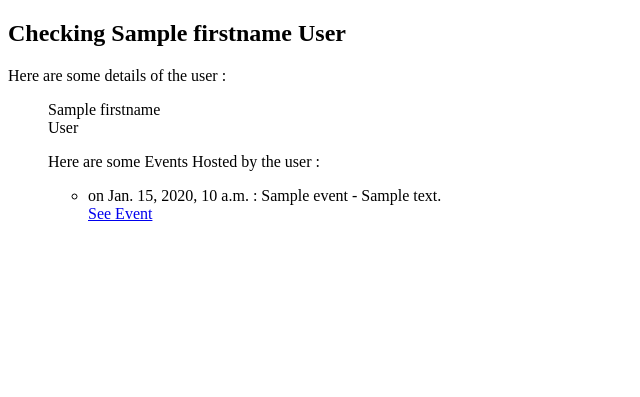
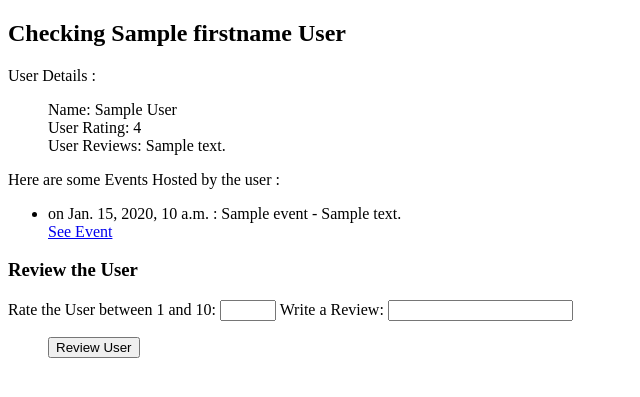
Before and after one commit to hublirajat/MAIN, a Django app: template food/templates/viewUserProfile.html in a window 1280 px wide. Shown: the part 38-435 px from the top of the page, without its empty margins (0-640 px from the left). Run offline with Django 3.2, Linux system fonts and the light colour scheme; the template is opened without the code that fills it: most values are stand-ins (such as "Sample title", 1, 10 or a date in 2020); some libraries are stand-ins or nearby versions.

Commit message:
View User Profile and User reviews

```diff
--- a/food/forms.py
+++ b/food/forms.py
@@ -16,6 +16,9 @@ class EventCreationForm(forms.Form):
 class ReviewForm(forms.Form):
     comment = forms.CharField(max_length=300)
 
+class UserReviewForm(forms.Form):
+    rating = forms.IntegerField(min_value=1, max_value=10)
+    userReview = forms.CharField(max_length=300)
 
 #this class represents the registration form and its validation methods
 class RegistrationForm(forms.Form):
--- a/food/templates/form.html
+++ b/food/templates/form.html
@@ -19,7 +19,7 @@
 </div>
 <div class="summary">
 	<p> Register </p>
-    <form id="register" action="{% url register %}" method="post" class="niceform" novalidate>{% csrf_token %}
+    <form id="register" action="{% url "register" %}" method="post" class="niceform" novalidate>{% csrf_token %}
         <dl>
             <dt> Username : </dt>
             <dd>{{ form.username }}</dd>
--- a/food/templates/viewUserProfile.html
+++ b/food/templates/viewUserProfile.html
@@ -36,11 +36,14 @@
 <div class = "welcomeHeader">
 <h2> Checking  {{ firstname }} {{ lastname }} </h2>
 </div>
+<div class ="viewUser">
+<p> User Details : </p>
+<ul>
+<td>Name: {{ userprofile.firstName }} {{ userprofile.lastName }}</td><br>
+<td>User Rating: {{ userreviews.ratingStars }}</td><br>
+<td>User Reviews: {{ userreviews.userReview }}</td><br>
+</div>
 <div class ="viewEvent">
-<p> Here are some details of the user : </p>
-<ul>
-<td>{{ firstname }}</td><br>
-<td>{{ lastname }}</td><br>
 <p> Here are some Events Hosted by the user : </p>
 <ul>
 {% for event in events %}
@@ -49,5 +52,22 @@
 {% endfor %}
 </ul>
 </div>
+<div class="reviewUser">
+    <h3> Review the User </h3>
+    <form id="reviewUser" action="{% url "food.views.reviewUser" user_id=userprofile.pk %}" method="post" class="niceform" novalidate>
+        <label for="rating">Rate the User between 1 and 10:</label>
+        <input type="number" name="rating" min="1" max="10">
+        <label for="userReview">Write a Review:</label>
+        <input type="text" name="userReview" id="userReview">
+        <dl>
+            <dd></dd>
+            <dd>
+            <div class="registerButtons">
+                <input type="submit" value="Review User" class="button" />
+            </div>
+            </dd>
+        </dl>
+    </form>
+</div>
 </body>
 </html>
--- a/urls.py
+++ b/urls.py
@@ -11,6 +11,7 @@ urlpatterns = patterns('',
 	url(r'^createEvent/$', 'food.views.createEvent', name='createEvent'),
     url(r'^reviewEvent/(?P<event_id>[\d]+)$', 'food.views.reviewEvent', name='reviewEvent'),
     url(r'^viewEvent/(?P<event_id>[\d]+)$', 'food.views.viewEvent', name='viewEvent'),
+    url(r'^reviewUser/(?P<user_id>[\d]+)$', 'food.views.reviewUser', name='reviewUser'),
     url(r'^viewUserProfile/(?P<event_id>[\d]+)$', 'food.views.viewUserProfile', name='viewUserProfile'),
     url(r'^searchEvents/$', 'food.views.searchEvents', name='searchEvents'),
     url(r'^participateInEvents/(?P<event_id>[\d]+)$', 'food.views.participateInEvents', name='participateInEvents'),
```
Also changed, not shown: food/models.py (+10 -2 lines), food/views.py (+67 -7 lines).
